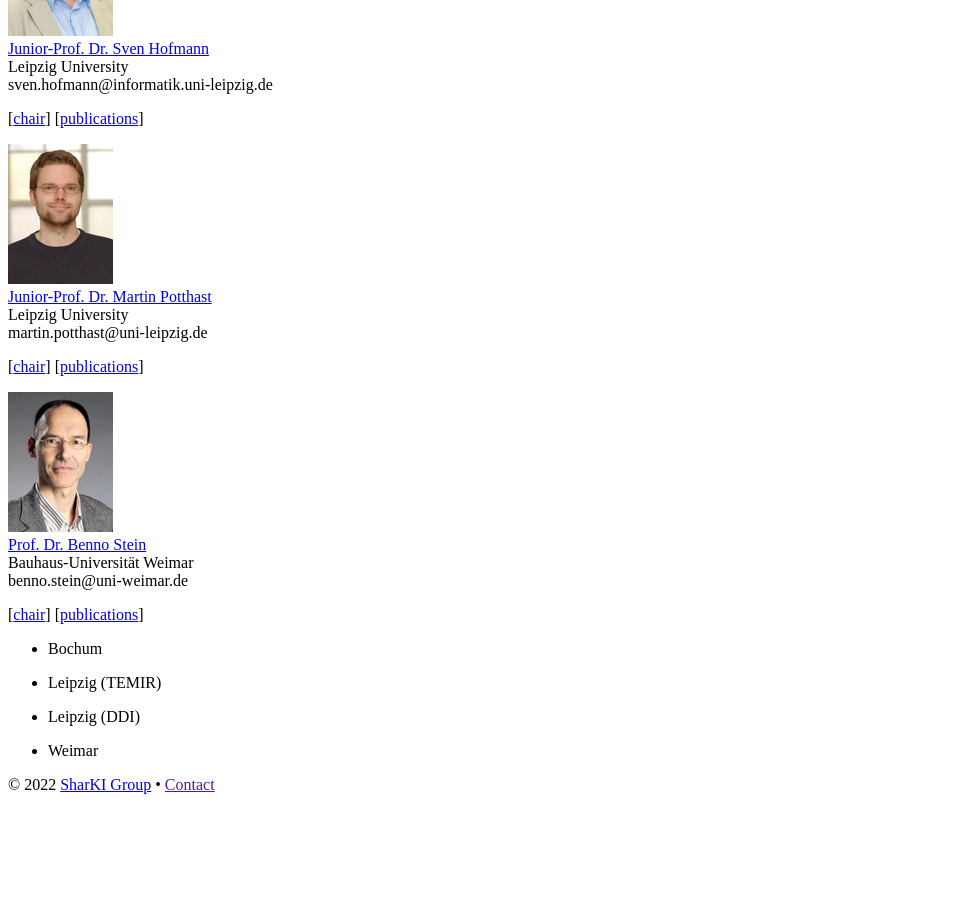
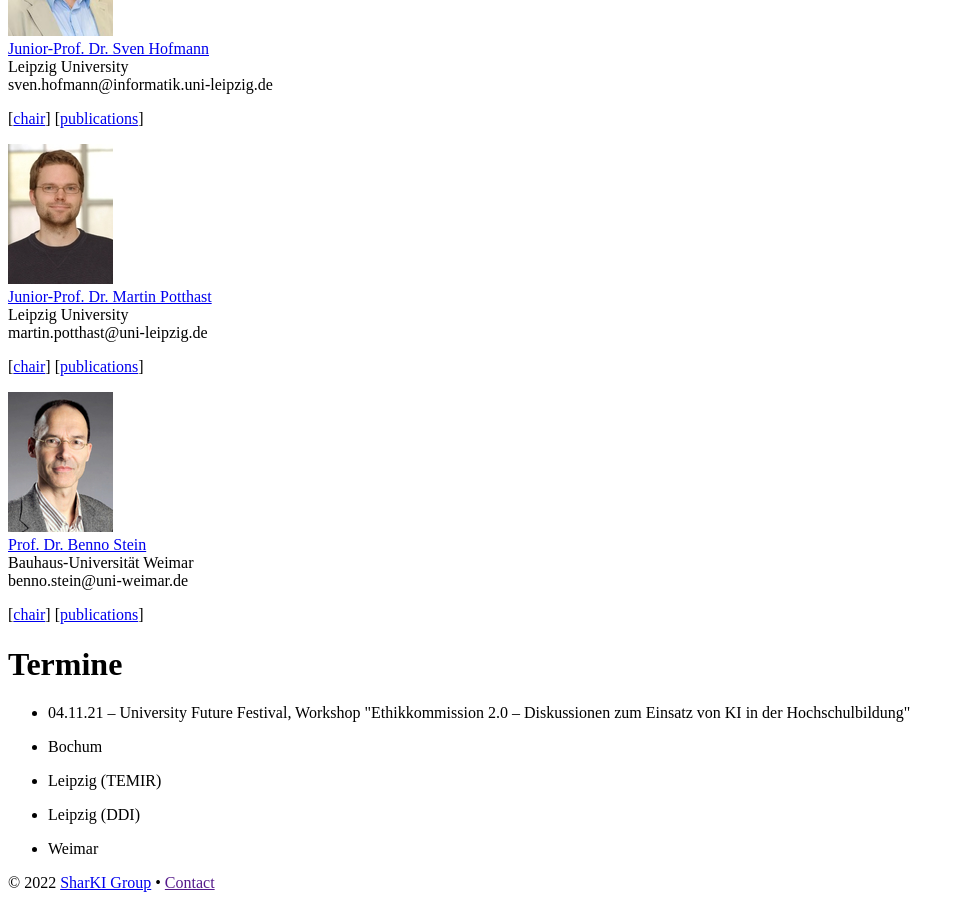
Before and after one commit to SharKI-Project/sharki-project.github.io, a Jekyll site: the page built from index.html, in a window 1280 px wide and 900 px high, scrolled down 1204 px. Shown: the whole window, without its empty margins (0-965 px from the left). Built offline with Jekyll 4.4.1, drawn with Linux system fonts in a browser that asks for light colours; a script that is not in the unit is left out; before the commit the page ends 2006 px from its top, so only the background shows below that.

Commit message:
Add events

```diff
--- a/index.html
+++ b/index.html
@@ -96,9 +96,18 @@ Mit SharKI entwickeln wir die hauseigene, weltweit einmalige Shared-Task-Plattfo
 </div>
 </div>
 
-
 </div>
 </div> <!-- container -->
+
+<div class="uk-container uk-margin-medium">
+<div id="list-heads" class="webis-list">
+<h1>Termine</h1>
+<ul class="uk-list uk-list-bullet">
+<li> 04.11.21 – University Future Festival, Workshop "Ethikkommission 2.0 – Diskussionen zum Einsatz von KI in der Hochschulbildung"</li>
+</ul>
+</div>
+</div>
+
 
 <div class="uk-section uk-section-default">
     <div class="uk-container">
```
